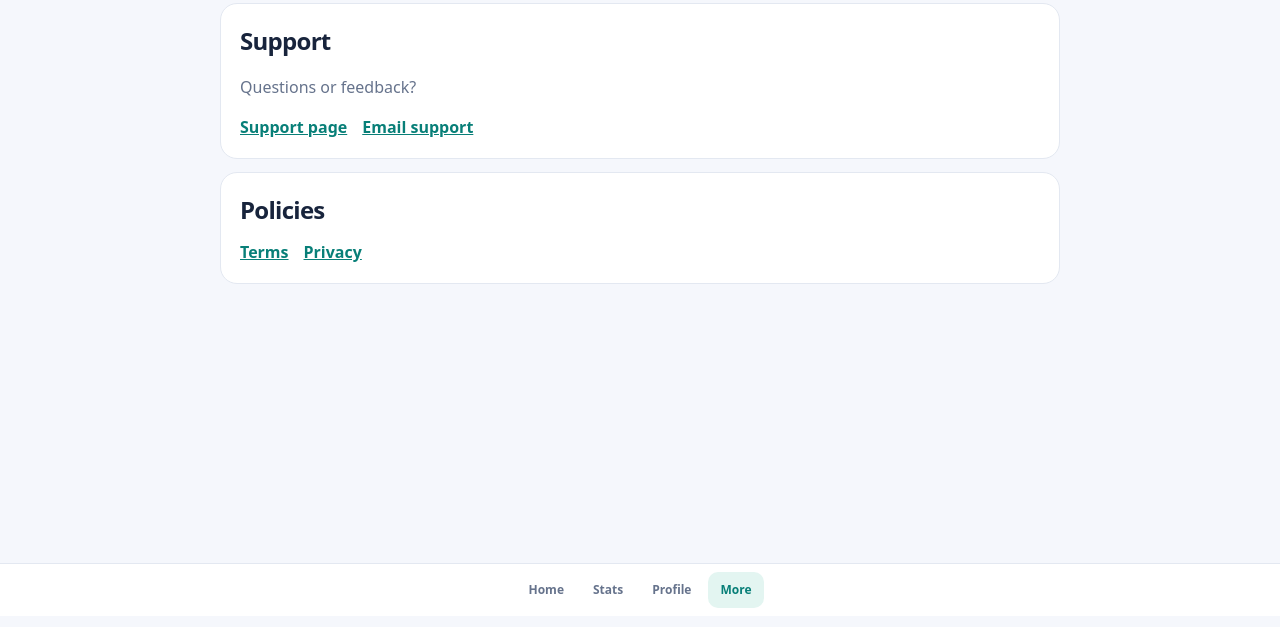
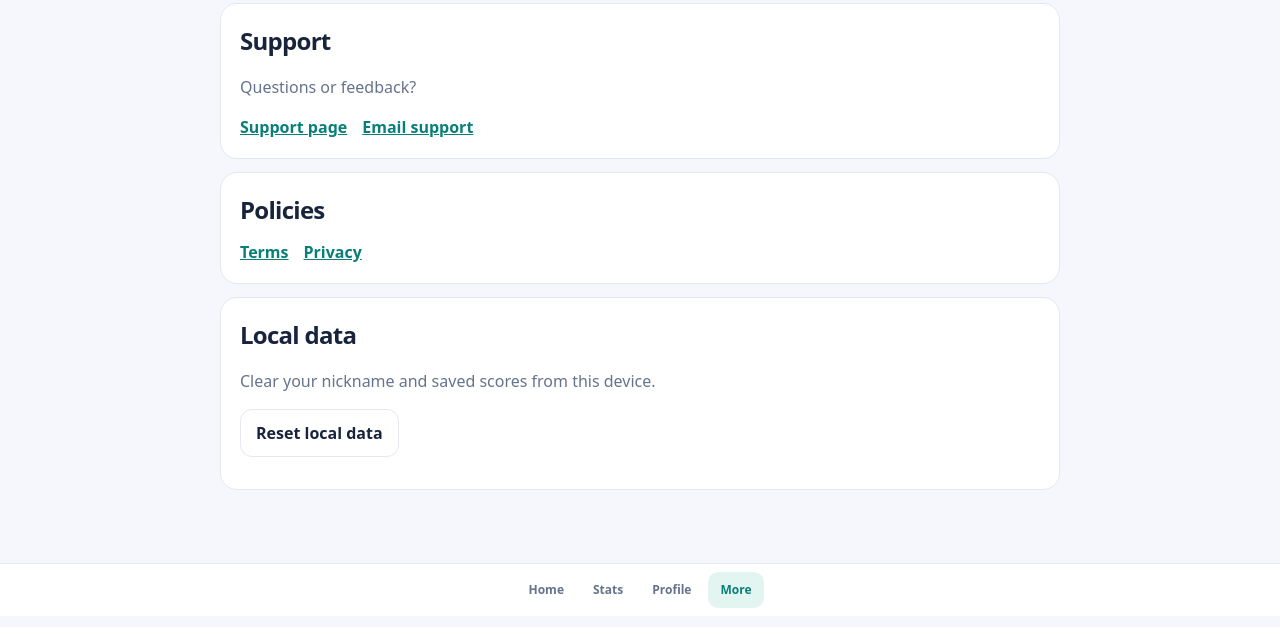
Before and after one commit to marksheininwork-netizen/noillirk-app, a plain HTML site: page index.html in a window 1280 px wide. Both pictures are taken after a click on the button "More". Shown: the part 184-811 px from the top of the page. Drawn offline with Linux system fonts and the light colour scheme.

Commit message:
Add a visible local data reset control

```diff
--- a/index.html
+++ b/index.html
@@ -28,7 +28,7 @@ button,input,select{font:inherit}button{cursor:pointer;color:inherit}.shell{widt
 <section class="screen" id="result" aria-labelledby="resultTitle"><div class="card"><div class="eyebrow">Round complete</div><h1 id="resultTitle">Your score</h1><div class="stat" id="finalScore">0 / 7</div><p class="muted" id="resultMessage"></p><div class="row"><button class="btn primary" id="again">Play again</button><button class="btn" data-screen="home">Choose another category</button></div></div></section>
 <section class="screen" id="profile" aria-labelledby="profileTitle"><div class="eyebrow">Your player profile</div><h1 id="profileTitle">Profile</h1><p class="muted">A nickname is optional. It stays in this browser and is never uploaded.</p><form class="card" id="profileForm"><div class="field"><label for="nickname">Nickname</label><input id="nickname" maxlength="30" autocomplete="nickname" placeholder="Choose a nickname"></div><button class="btn primary">Save profile</button><p class="small" id="profileSaved" aria-live="polite"></p></form></section>
 <section class="screen" id="stats" aria-labelledby="statsTitle"><div class="eyebrow">Saved on this device</div><h1 id="statsTitle">Your stats</h1><div class="grid"><article class="card"><div class="eyebrow">Best score</div><div class="stat" id="bestStats">0 / 7</div></article><article class="card"><div class="eyebrow">Games played</div><div class="stat" id="gamesStats">0</div></article></div><div class="card"><h2>Category records</h2><div id="categoryStats" class="muted">Play a round to start your records.</div></div></section>
-<section class="screen" id="more" aria-labelledby="moreTitle"><div class="eyebrow">Help and information</div><h1 id="moreTitle">More</h1><div class="card"><h2>Support</h2><p class="muted">Questions or feedback?</p><div class="links"><a href="./support.html">Support page</a><a href="mailto:marksheininwork@gmail.com">Email support</a></div></div><div class="card"><h2>Policies</h2><div class="links"><a href="./terms.html">Terms</a><a href="./privacy.html">Privacy</a></div></div></section>
+<section class="screen" id="more" aria-labelledby="moreTitle"><div class="eyebrow">Help and information</div><h1 id="moreTitle">More</h1><div class="card"><h2>Support</h2><p class="muted">Questions or feedback?</p><div class="links"><a href="./support.html">Support page</a><a href="mailto:marksheininwork@gmail.com">Email support</a></div></div><div class="card"><h2>Policies</h2><div class="links"><a href="./terms.html">Terms</a><a href="./privacy.html">Privacy</a></div></div><div class="card"><h2>Local data</h2><p class="muted">Clear your nickname and saved scores from this device.</p><button class="btn" id="resetData" type="button">Reset local data</button><p class="small" id="resetSaved" aria-live="polite"></p></div></section>
 </main>
 <nav class="nav" aria-label="Main navigation"><button data-screen="home" aria-current="page">Home</button><button data-screen="stats">Stats</button><button data-screen="profile">Profile</button><button data-screen="more">More</button></nav>
 <script type="module" src="./game.mjs"></script></body></html>
```
